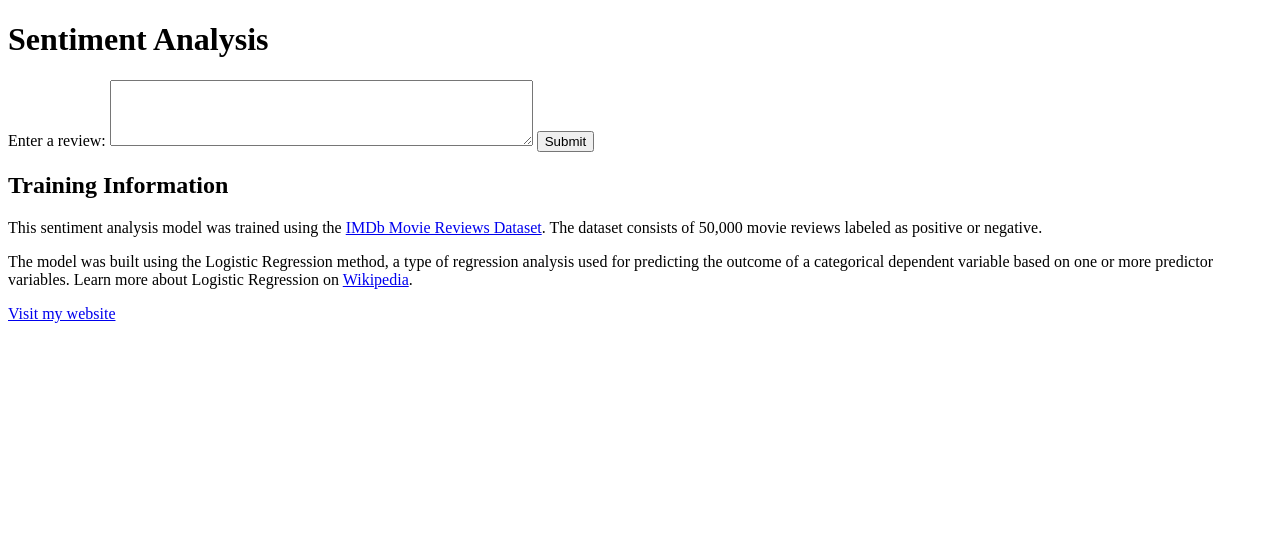
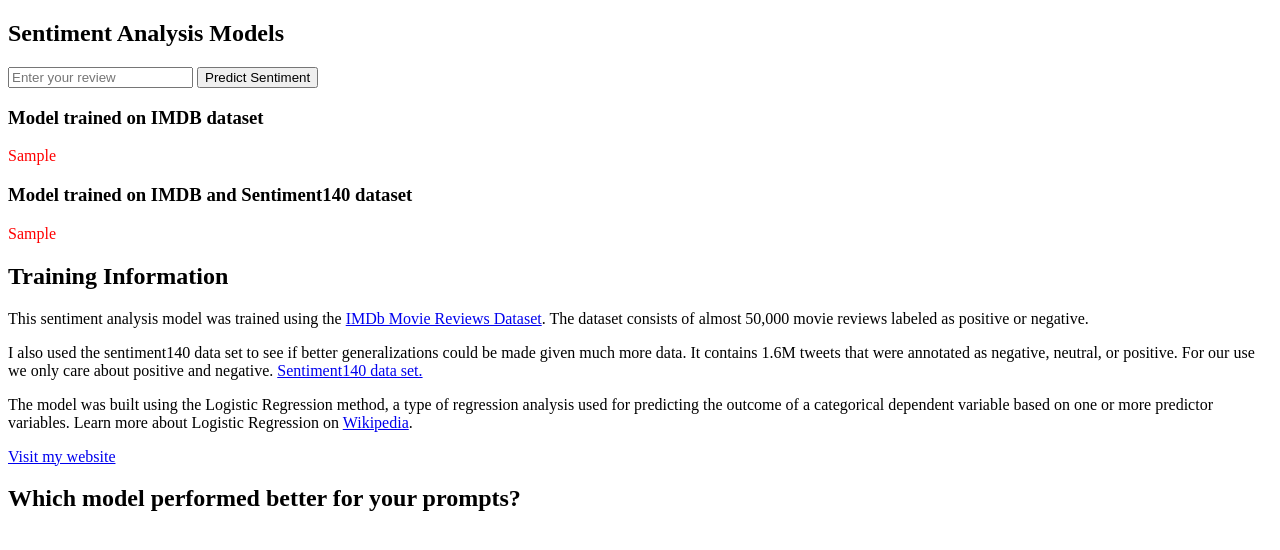
Before and after one commit to JasonHertzog/sentiment-analysis, a Flask app: template templates/index.html in a window 1280 px wide. Shown: the top 550 px of the page. Run offline with Flask 3, Linux system fonts and the light colour scheme; the template is opened without the code that fills it: most values are stand-ins (such as "Sample title", 1, 10 or a date in 2020); parts of the project's set-up code (start-up, migrations or seed data) failed here and were passed over.

Commit message:
Updated web interface to include both models.

```diff
--- a/app.py
+++ b/app.py
@@ -1,23 +1,32 @@
-from flask import Flask, render_template, request, jsonify
+from flask import Flask, request, render_template
 import joblib
-import config
 
 app = Flask(__name__)
-dir = config.dir
-model = joblib.load(dir+'sentiment_model.pkl')
-vectorizer = joblib.load(dir+'vectorizer.pkl')
 
-@app.route('/')
+imdb_model = joblib.load('sentiment_model_imdb.joblib')
+imdb_vectorizer = joblib.load('vectorizer_imdb.joblib')
+combined_model = joblib.load('sentiment_model_combined.joblib')
+combined_vectorizer = joblib.load('vectorizer_combined.joblib')
+
+@app.route('/', methods=['GET', 'POST'])
 def home():
-    return render_template('index.html')
+    old_result = None
+    combined_result = None
+    if request.method == 'POST':
+        review = request.form['review']
 
-@app.route('/predict', methods=['POST'])
-def predict():
-    data = request.get_json()
-    review = data['review']
-    transformed_review = vectorizer.transform([review])
-    prediction = model.predict(transformed_review)[0]
-    return jsonify({'sentiment': 'positive' if prediction == 1 else 'negative'})
+        review_vec_imdb = imdb_vectorizer.transform([review])
+        prediction_imdb = imdb_model.predict(review_vec_imdb)
+        sentiment_imdb = 'Positive' if prediction_imdb == 1 else 'Negative'
+
+        review_vec_combined = combined_vectorizer.transform([review])
+        prediction_combined = combined_model.predict(review_vec_combined)
+        sentiment_combined = 'Positive' if prediction_combined == 1 else 'Negative'
+
+        old_result = sentiment_imdb
+        combined_result = sentiment_combined
+
+    return render_template('index.html', old_result=old_result, combined_result=combined_result)
 
 if __name__ == '__main__':
-    app.run(host="0.0.0.0", port=5000)
+    app.run(debug=True)
--- a/templates/index.html
+++ b/templates/index.html
@@ -2,38 +2,36 @@
 <html lang="en">
 <head>
     <meta charset="UTF-8">
-    <meta name="viewport" content="width=device-width, initial-scale=1.0">
     <title>Sentiment Analysis</title>
+    <style>
+        .positive {
+            color: blue;
+        }
+        .negative {
+            color: red;
+        }
+    </style>
 </head>
 <body>
-    <h1>Sentiment Analysis</h1>
-    <form id="review-form">
-        <label for="review">Enter a review:</label>
-        <textarea id="review" name="review" rows="4" cols="50"></textarea>
-        <button type="submit">Submit</button>
+    <h2>Sentiment Analysis Models</h2>
+    <form action="/" method="post">
+        <input type="text" name="review" placeholder="Enter your review" required>
+        <button type="submit">Predict Sentiment</button>
     </form>
-    <div id="result"></div>
-
+    <div>
+        <h3>Model trained on IMDB dataset</h3>
+        <p class="{{ 'positive' if old_result == 'Positive' else 'negative' }}">{{ old_result }}</p>
+    </div>
+    <div>
+        <h3>Model trained on IMDB and Sentiment140 dataset</h3>
+        <p class="{{ 'positive' if combined_result == 'Positive' else 'negative' }}">{{ combined_result }}</p>
+    </div>
     <h2>Training Information</h2>
-    <p>This sentiment analysis model was trained using the <a href="https://www.kaggle.com/datasets/vishakhdapat/imdb-movie-reviews/data" target="_blank">IMDb Movie Reviews Dataset</a>. The dataset consists of 50,000 movie reviews labeled as positive or negative.</p>
-    <p>The model was built using the Logistic Regression method, a type of regression analysis used for predicting the outcome of a categorical dependent variable based on one or more predictor variables. Learn more about Logistic Regression on <a href="https://en.wikipedia.org/wiki/Logistic_regression" target="_blank">Wikipedia</a>.</p>
-
-    <a href="https://jasonhertzog.github.io" target="_blank">Visit my website</a>
-
-    <script>
-        document.getElementById('review-form').addEventListener('submit', async (e) => {
-            e.preventDefault();
-            const review = document.getElementById('review').value;
-            const response = await fetch('/predict', {
-                method: 'POST',
-                headers: {
-                    'Content-Type': 'application/json'
-                },
-                body: JSON.stringify({ review })
-            });
-            const result = await response.json();
-            document.getElementById('result').innerText = 'Sentiment result: ' + result.sentiment;
-        });
-    </script>
+    <p>This sentiment analysis model was trained using the <a href="https://www.kaggle.com/datasets/vishakhdapat/imdb-movie-reviews">IMDb Movie Reviews Dataset</a>. The dataset consists of almost 50,000 movie reviews labeled as positive or negative.</p>
+    <p>I also used the sentiment140 data set to see if better generalizations could be made given much more data. It contains 1.6M tweets that were annotated as negative, neutral, or positive. For our use we only care about positive and negative. <a href="https://www.kaggle.com/datasets/kazanova/sentiment140">Sentiment140 data set.</a>
+    <p>The model was built using the Logistic Regression method, a type of regression analysis used for predicting the outcome of a categorical dependent variable based on one or more predictor variables. Learn more about Logistic Regression on <a href="https://en.wikipedia.org/wiki/Logistic_regression">Wikipedia</a>.</p>
+    <p><a href="https://jasonhertzog.github.io/">Visit my website</a></p>
+    <h2>Which model performed better for your prompts?</h2>
+    <!-- TODO - Add more. -->
 </body>
 </html>
```
Also changed, not shown: 1 other file.
